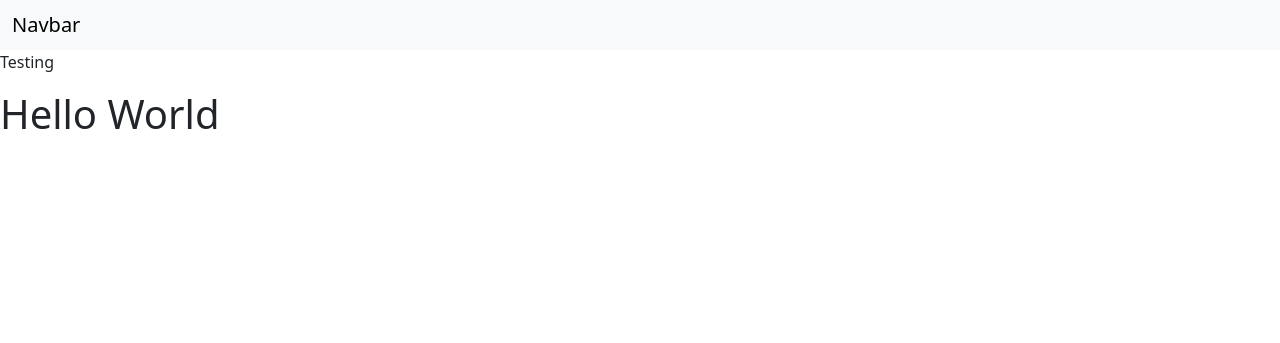
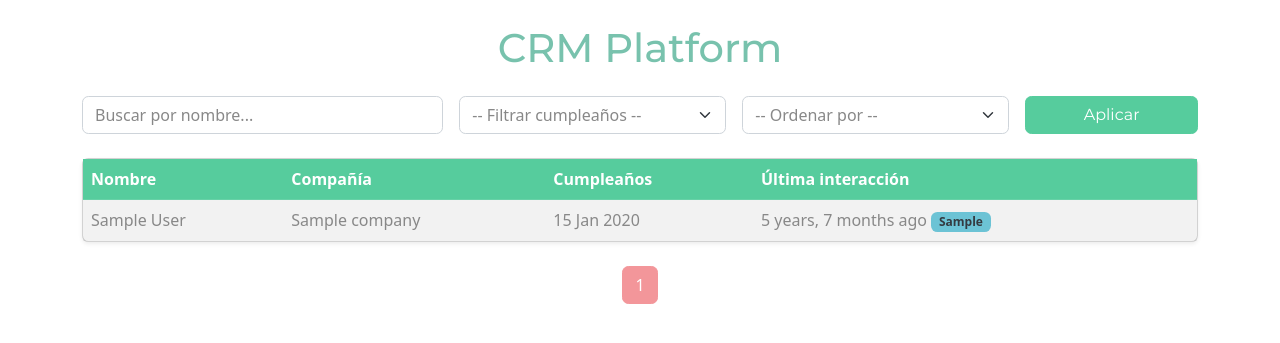
Before and after one commit to robertcharca/tip-crm-platform, a Django app: page / in a window 1280 px wide. Shown: the top 343 px of the page. Run offline with Django 5.2, Linux system fonts and the light colour scheme; tables that the repository leaves empty hold one stand-in row (values such as "Sample post"); some libraries are stand-ins or nearby versions.

Commit message:
crm_platform: seed_initial_data command added, templates added, views for customer_list added

```diff
--- a/crm_platform/business/templates/base.html
+++ b/crm_platform/business/templates/base.html
@@ -1,23 +1,13 @@
 <!DOCTYPE html>
-<html lang="en">
+<html lang="es">
 <head>
     <meta charset="UTF-8">
-    <meta name="viewport" content="width=device-width, initial-scale=1.0">
-    <link href="https://cdn.jsdelivr.net/npm/bootstrap@5.3.7/dist/css/bootstrap.min.css" rel="stylesheet" integrity="sha384-LN+7fdVzj6u52u30Kp6M/trliBMCMKTyK833zpbD+pXdCLuTusPj697FH4R/5mcr" crossorigin="anonymous">
     <title>CRM Platform</title>
+    <link rel="stylesheet" href="https://cdn.jsdelivr.net/npm/bootswatch@5.3.2/dist/minty/bootstrap.min.css">
 </head>
 <body>
-    <nav class="navbar bg-body-tertiary">
-        <div class="container-fluid">
-            <span class="navbar-brand mb-0 h1">Navbar</span>
-        </div>
-    </nav>
-
-    <p>Testing</p>
-    <div>
+    <div class="container mt-4">
         {% block content %}{% endblock %}
     </div>
-
-    <script src="https://cdn.jsdelivr.net/npm/bootstrap@5.3.7/dist/js/bootstrap.bundle.min.js" integrity="sha384-ndDqU0Gzau9qJ1lfW4pNLlhNTkCfHzAVBReH9diLvGRem5+R9g2FzA8ZGN954O5Q" crossorigin="anonymous"></script>
 </body>
 </html>
--- /dev/null
+++ b/crm_platform/business/templates/crm/customer_list.html
@@ -0,0 +1,101 @@
+{% extends "base.html" %}
+{% load humanize %}
+
+{% block content %}
+<h1 class="mb-4 text-primary" style="text-align: center;">CRM Platform</h1>
+
+<!-- Filters -->
+<form method="get" class="row g-3 mb-4">
+    <div class="col-md-4">
+        <input type="text" class="form-control" name="search" placeholder="Buscar por nombre..." value="{{ request.GET.search }}">
+    </div>
+    <div class="col-md-3">
+        <select class="form-select" name="birthday">
+            <option value="">-- Filtrar cumpleaños --</option>
+            <option value="this_week" {% if request.GET.birthday == "this_week" %}selected{% endif %}>
+                Cumpleaños esta semana
+            </option>
+        </select>
+    </div>
+    <div class="col-md-3">
+        <select class="form-select" name="order">
+            <option value="">-- Ordenar por --</option>
+            <option value="name" {% if request.GET.order == "name" %}selected{% endif %}>Nombre</option>
+            <option value="company" {% if request.GET.order == "company" %}selected{% endif %}>Compañía</option>
+            <option value="birthday" {% if request.GET.order == "birthday" %}selected{% endif %}>Cumpleaños</option>
+            <option value="last_interaction" {% if request.GET.order == "last_interaction" %}selected{% endif %}>Última interacción</option>
+        </select>
+    </div>
+    <div class="col-md-2">
+        <button type="submit" class="btn btn-success w-100">Aplicar</button>
+    </div>
+</form>
+
+<!-- Table -->
+<div class="card shadow-sm">
+    <div class="card-body p-0">
+        <table class="table table-striped table-hover mb-0">
+            <thead class="table-success">
+                <tr>
+                    <th>Nombre</th>
+                    <th>Compañía</th>
+                    <th>Cumpleaños</th>
+                    <th>Última interacción</th>
+                </tr>
+            </thead>
+            <tbody>
+                {% for customer in page_obj %}
+                <tr>
+                    <td>{{ customer.first_name }} {{ customer.last_name }}</td>
+                    <td>{{ customer.company.name }}</td>
+                    <td>{{ customer.birthdate|date:"d M Y" }}</td>
+                    <td>
+                        {% if customer.last_interaction_date %}
+                            {{ customer.last_interaction_date|naturaltime }}
+                            <span class="badge bg-info text-dark">{{ customer.last_interaction_type }}</span>
+                        {% else %}
+                            <span class="text-muted">No hay interacciones</span>
+                        {% endif %}
+                    </td>
+                </tr>
+                {% empty %}
+                <tr>
+                    <td colspan="4" class="text-center text-muted">No se encontraron clientes.</td>
+                </tr>
+                {% endfor %}
+            </tbody>
+        </table>
+    </div>
+</div>
+
+<!-- Pagination -->
+<nav aria-label="Page navigation" class="mt-4">
+    <ul class="pagination justify-content-center">
+        {% if page_obj.has_previous %}
+            <li class="page-item">
+                <a class="page-link" href="?page=1{% if request.GET.search %}&search={{ request.GET.search }}{% endif %}">Primera</a>
+            </li>
+            <li class="page-item">
+                <a class="page-link" href="?page={{ page_obj.previous_page_number }}{% if request.GET.search %}&search={{ request.GET.search }}{% endif %}">Anterior</a>
+            </li>
+        {% endif %}
+
+        {% for num in page_obj.paginator.page_range %}
+            {% if page_obj.number == num %}
+                <li class="page-item active"><span class="page-link">{{ num }}</span></li>
+            {% elif num > page_obj.number|add:-3 and num < page_obj.number|add:3 %}
+                <li class="page-item"><a class="page-link" href="?page={{ num }}{% if request.GET.search %}&search={{ request.GET.search }}{% endif %}">{{ num }}</a></li>
+            {% endif %}
+        {% endfor %}
+
+        {% if page_obj.has_next %}
+            <li class="page-item">
+                <a class="page-link" href="?page={{ page_obj.next_page_number }}{% if request.GET.search %}&search={{ request.GET.search }}{% endif %}">Siguiente</a>
+            </li>
+            <li class="page-item">
+                <a class="page-link" href="?page={{ page_obj.paginator.num_pages }}{% if request.GET.search %}&search={{ request.GET.search }}{% endif %}">Última</a>
+            </li>
+        {% endif %}
+    </ul>
+</nav>
+{% endblock %}
--- a/crm_platform/business/templates/home.html
+++ /dev/null
@@ -1,5 +0,0 @@
-{% extends "base.html" %}
-
-{% block content %}
-<h1>Hello World</h1>
-{% endblock %}
--- a/crm_platform/business/urls.py
+++ b/crm_platform/business/urls.py
@@ -2,7 +2,5 @@ from django.urls import path
 from . import views
 
 urlpatterns = [
-    path('', views.home, name='home'),
-    path('login/', views.login_user, name='login'),
-    path('logout/', views.logout, name='logout')
+    path('', views.customer_list, name='customer_list'),
 ]
--- a/crm_platform/business/views.py
+++ b/crm_platform/business/views.py
@@ -1,12 +1,65 @@
 from django.shortcuts import render
-from django.contrib.auth import authenticate, login, logout
-from django.contrib import messages
+from django.db.models import Max, F, Q
+from django.utils.timezone import now
+from datetime import timedelta
+from django.core.paginator import Paginator
+from business.models import Customers, Interactions
 
-def home(request):
-    return render(request, "home.html", {})
+def customer_list(request):
+    """
+    customer_list: view that list customers data.
 
-def login_user(request):
-    pass
+    1. Fetches all customers with their related company and user using
+    `select_related`, then annotates each customer with their most
+    recent interaction date and type.
 
-def logout_user(request):
-    pass
+    2. Allows filtering: users can search by customer name or last name,
+    and optionally filter customers whose birthday falls within the
+    current week.
+
+    3. Supports dynamic ordering: results can be sorted by customer name,
+    company, birthday, or latest interaction date.
+
+    4. Implements pagination: results are split into pages of 25 customers
+    each, making large datasets easier to navigate.
+    """
+
+    customers = Customers.objects.all().select_related("company", "user")
+
+    # Annotate with last interaction
+    customers = customers.annotate(
+        last_interaction_date=Max("interactions__interaction_date"),
+        last_interaction_type=F("interactions__interaction_type"),
+    )
+
+    # Filtering
+    search = request.GET.get("search")
+    if search:
+        customers = customers.filter(
+            Q(first_name__icontains=search) | Q(last_name__icontains=search)
+        )
+
+    birthday = request.GET.get("birthday")
+    if birthday == "this_week":
+        today = now().date()
+        start_week = today - timedelta(days=today.weekday())
+        end_week = start_week + timedelta(days=6)
+        customers = customers.filter(birthdate__range=[start_week, end_week])
+
+    # Ordering
+    order = request.GET.get("order")
+    if order == "name":
+        customers = customers.order_by("first_name", "last_name")
+    elif order == "company":
+        customers = customers.order_by("company_id__name")
+    elif order == "birthday":
+        customers = customers.order_by("birthdate")
+    elif order == "last_interaction":
+        customers = customers.order_by("-last_interaction_date")
+
+    # Pagination
+    paginator = Paginator(customers, 25)
+    page_number = request.GET.get("page")
+    page_obj = paginator.get_page(page_number)
+
+    return render(request, "crm/customer_list.html", {"page_obj": page_obj})
--- a/crm_platform/crm/settings.py
+++ b/crm_platform/crm/settings.py
@@ -30,6 +30,7 @@ INSTALLED_APPS = [
     'django.contrib.sessions',
     'django.contrib.messages',
     'django.contrib.staticfiles',
+    'django.contrib.humanize',
 
     # Internal apps
     'business'
```
Also changed, not shown: crm_platform/business/management/commands/seed_initial_data.py (+37 -0 lines).
